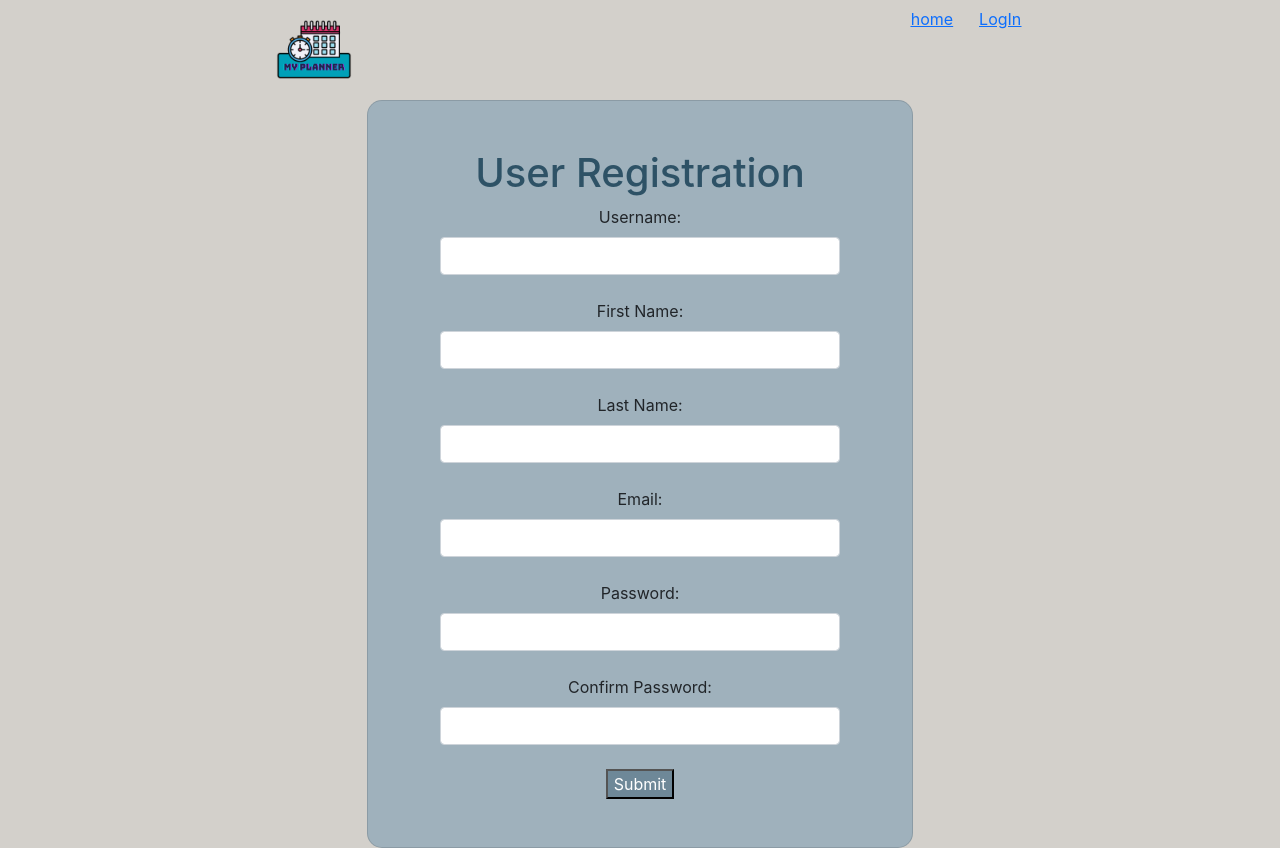
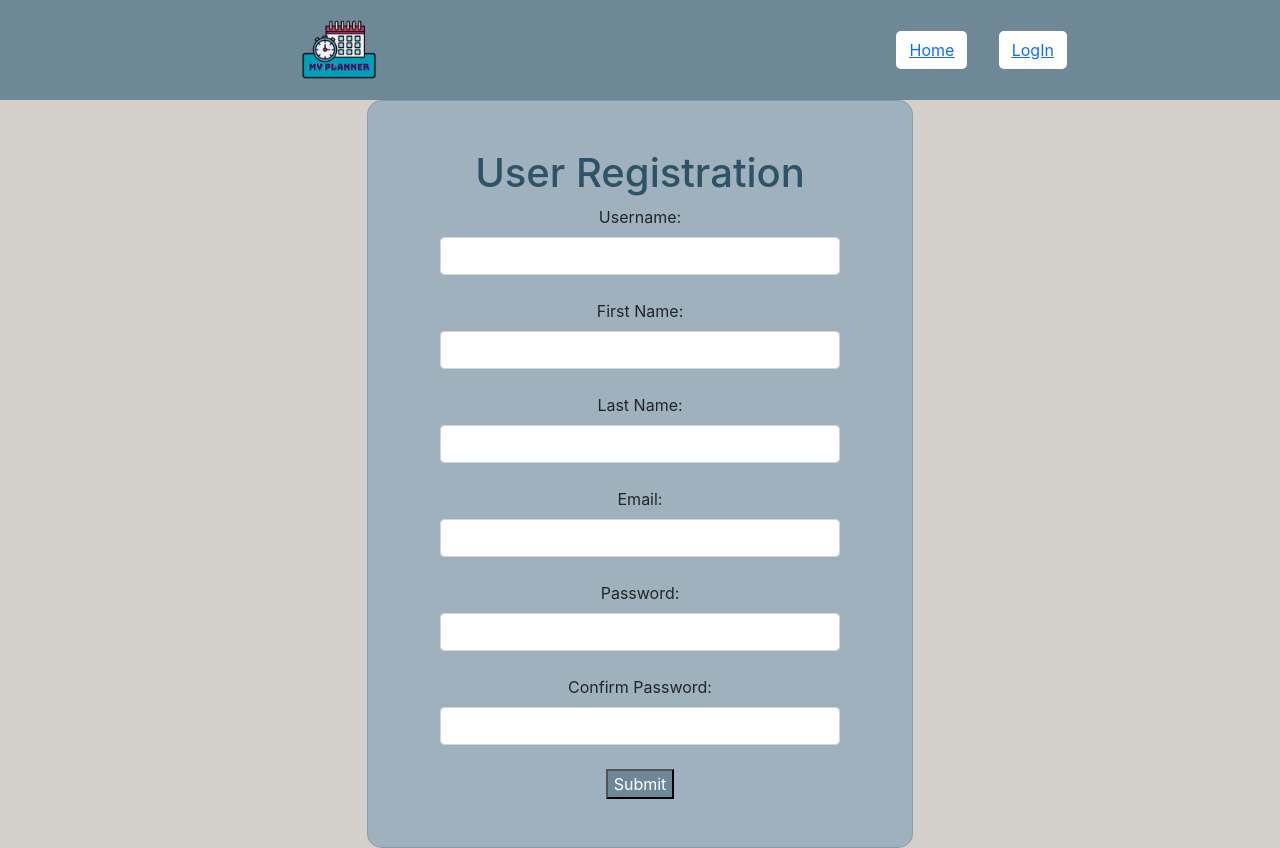
Before and after one commit to LishaKho/Planner_App, a React (Create React App) app in the folder client/: page /registration in a window 1280 px wide. Built offline with nearby package versions, Linux system fonts and the light colour scheme.

Commit message:
finished styling for presentation

```diff
--- a/client/src/App.css
+++ b/client/src/App.css
@@ -21,6 +21,19 @@
   width: 50% important;
 }
 
+.nav-button {
+  background-color: white;
+  border-radius: 5px;
+  color: black;
+  margin-top: 5%;
+  margin-left: 5%;
+}
+
+/* .navbar-alignment {
+  display: flex;
+  flex-direction: column;
+} */
+
 .your-todo-list{
   background-color: #9FB1BC;
   width: 10020px;
@@ -32,6 +45,7 @@
 }
 
 img {
+  margin-left: 50px;
   width: 100px;
   height: 100px;
 }
--- a/client/src/components/navButtons.js
+++ b/client/src/components/navButtons.js
@@ -6,16 +6,16 @@ import Logo from "./images/logo.png";
 const NavButtons = (props)=>{
     const {button1, button1URL, button2, button2URL, handler} = props;
     return(
-        <div style={{ backgroundColor: "#D3D0CB" }}>
-            <div className={'row'}>
+        <div style={{ backgroundColor: "#D2E5266" }}>
+            <div className={'row '} style={{ backgroundColor: "#6E8898" }}>
                 <div className={'col'}>
                     <img src={Logo} alt={'Logo'}/>
                 </div>
-                <div className={'col'}>
-                    <button className={'btn btn-link'}><Link to={button1URL}>{button1}</Link></button>
+                <div className={'col navbar-alignment'}>
+                    <button className={'btn btn-link nav-button'}><Link to={button1URL}>{button1}</Link></button>
                 {
-                    handler? <button className={'btn btn-link'} onClick={handler}>Logout</button>:
-                        <button className={'btn btn-link'}><Link to={button2URL}>{button2}</Link></button>
+                    handler? <button className={'nav-button btn btn-link'} onClick={handler}>Logout</button>:
+                        <button className={'nav-button btn btn-link'}><Link to={button2URL}>{button2}</Link></button>
                 }
                 </div>
             </div>
--- a/client/src/views/registration.js
+++ b/client/src/views/registration.js
@@ -36,7 +36,9 @@ const Registration = (props) =>{
 
     return(
         <div className="vh-100" style={{backgroundColor: "#D3D0CB"}}>
-            <NavButtons button1={'home'} button1URL={'/'} button2={'LogIn'} button2URL={'/'}/>
+            <div className=" col-md-15">
+            <NavButtons button1={'Home'} button1URL={'/'} button2={'LogIn'} button2URL={'/'}/>
+            </div>
             <div className="container h-50">
                 <div className="row d-flex justify-content-center align-items-center h-100">
                     <div class="col-12 col-md-9 col-lg-7 col-xl-6">
```
